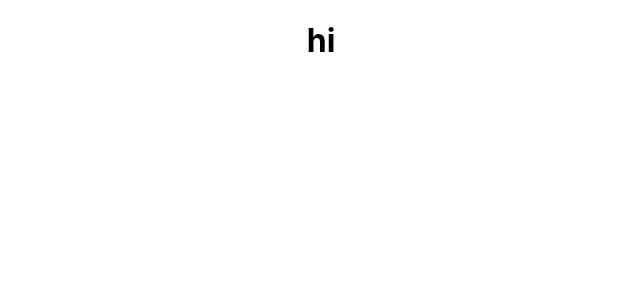
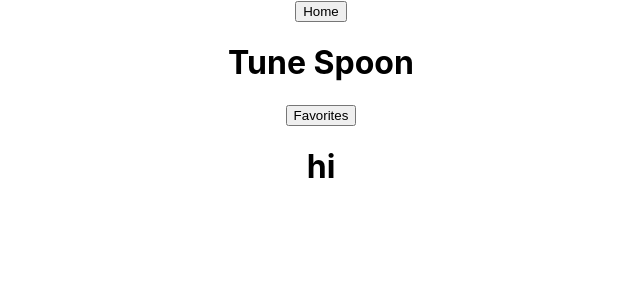
Before and after one commit to nkinsaul/Tune-Spoon, a React (Create React App) app: page / in a window 1280 px wide. Shown: the top 300 px of the page, without its empty margins (319-959 px from the left). Built offline with nearby package versions, Linux system fonts and the light colour scheme.

Commit message:
Build basic header

```diff
--- a/src/App/App.jsx
+++ b/src/App/App.jsx
@@ -9,7 +9,7 @@ import { Route, Routes } from "react-router-dom"
 function App() {
   return (
     <div className="App">
-      <Header element={<Header />}/>
+      <Header />
       <Routes>
         <Route path="/" element={<AlbumsView />}>
           <Route index element={<AlbumsView />} />
--- a/src/Header/Header.css
+++ b/src/Header/Header.css
@@ -0,0 +1,7 @@
+.header {
+    display: flex;
+    width: 100%;
+    justify-content: space-between;
+    background-color: black;
+    height: 10vh;
+}
--- a/src/Header/Header.jsx
+++ b/src/Header/Header.jsx
@@ -1,9 +1,17 @@
 import './Header.css'
+import { Link } from 'react-router-dom'
+
 
 function Header() {
     return (
       <div className="Header">
-
+        <Link to={'/'}>
+            <button>Home</button>
+        </Link>
+        <h1>Tune Spoon</h1>
+        <Link to={'/favorites'}>
+            <button>Favorites</button>
+        </Link>
       </div>
     )
   }
```
